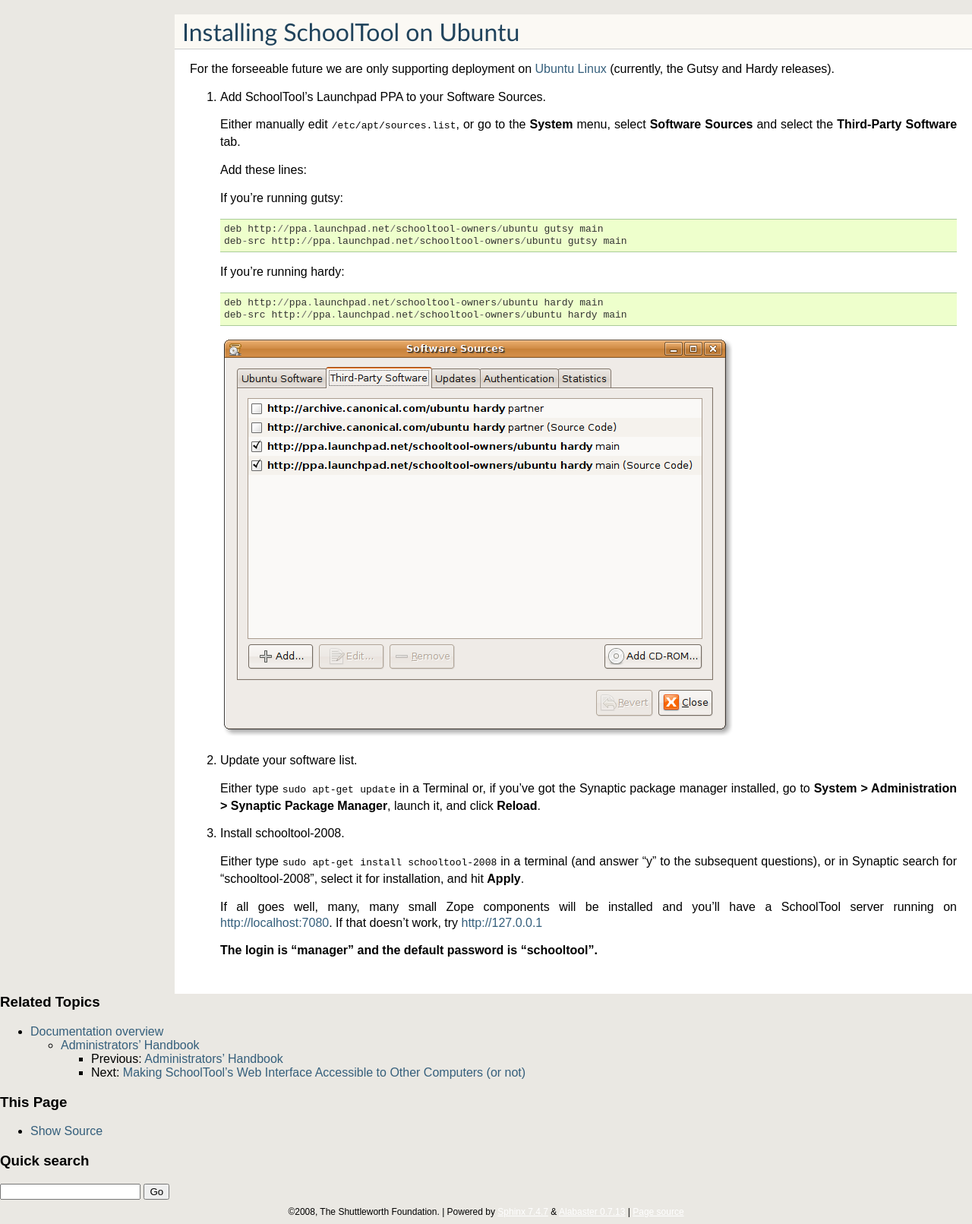
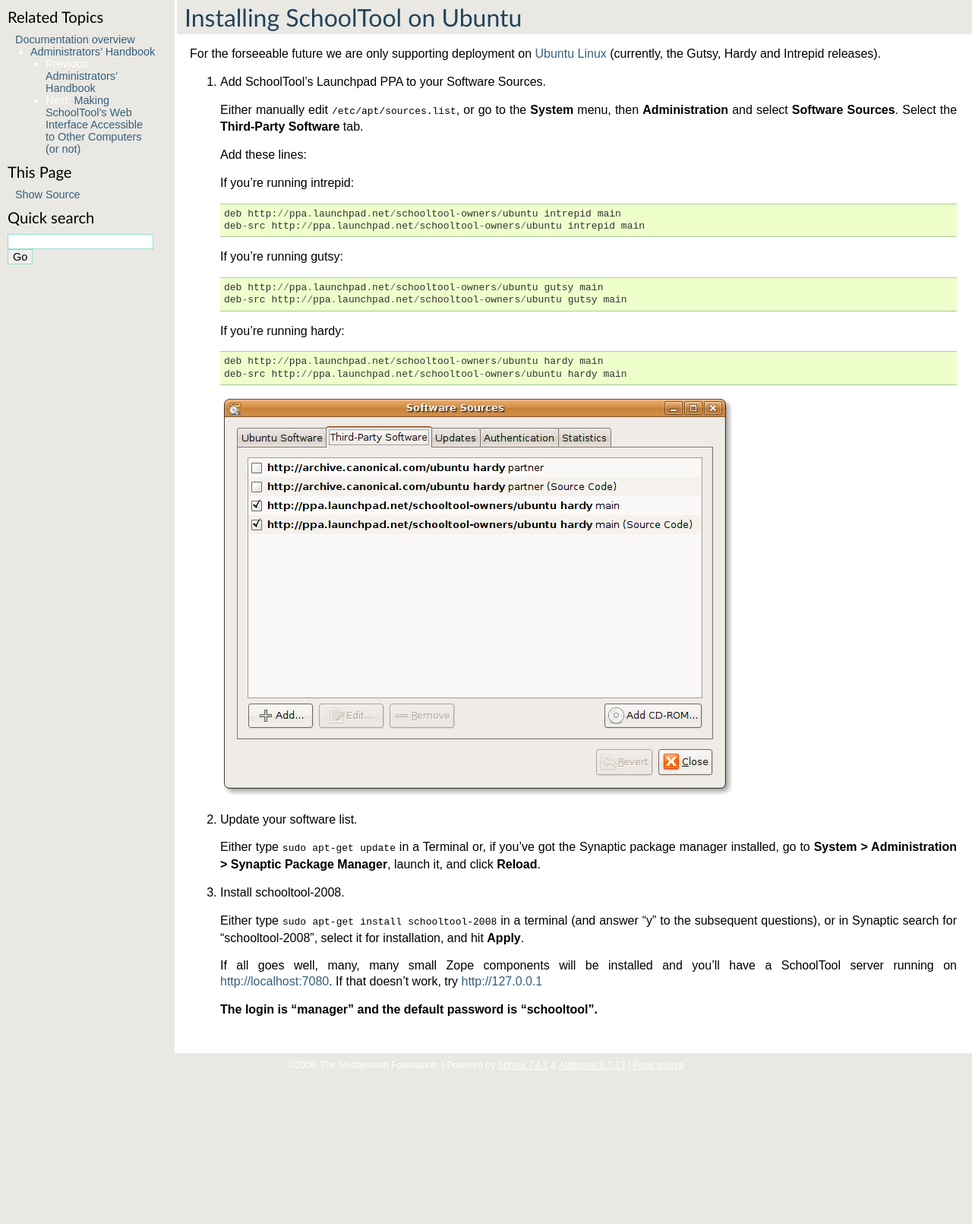
Before and after one commit to schooltool-project/schooltool-book, a Sphinx documentation site: the page built from source/install.rst, in a window 1280 px wide. Shown: the whole page at 76% size. Built offline with Sphinx 7.4.7, drawn with Linux system fonts in a browser that asks for light colours; after the commit the page ends 1418 px from its top, so only the background shows below that.

Commit message:
Finished Intrepid features.

```diff
--- a/source/.static/schooltool.css
+++ b/source/.static/schooltool.css
@@ -31,11 +31,11 @@
     padding: 0 20px 30px 20px;
 }
 
-div.sidebarwrapper {
+div.sphinxsidebarwrapper {
     padding: 10px 5px 0 10px;
 }
 
-div.sidebar {
+div.sphinxsidebar {
     float: left;
     width: 230px;
     margin-left: -100%;
@@ -47,7 +47,7 @@
 }
 
 div.footer {
-    color: black;
+    color: #fff;
     width: 100%;
     padding: 9px 0 9px 0;
     text-align: center;
@@ -92,7 +92,7 @@
 }
 
 /* ::: TOC :::: */
-div.sidebar h3 {
+div.sphinxsidebar h3 {
     font-family: 'Trebuchet MS', sans-serif;
     color: black;
     font-size: 1.4em;
@@ -101,7 +101,7 @@
     padding: 0;
 }
 
-div.sidebar h4 {
+div.sphinxsidebar h4 {
     font-family: 'Trebuchet MS', sans-serif;
     color: black;
     font-size: 1.3em;
@@ -110,41 +110,41 @@
     padding: 0;
 }
 
-div.sidebar p {
+div.sphinxsidebar p {
     color: white;
 }
 
-div.sidebar p.topless {
+div.sphinxsidebar p.topless {
     margin: 5px 10px 10px 10px;
 }
 
-div.sidebar ul {
+div.sphinxsidebar ul {
     margin: 10px;
     padding: 0;
     list-style: none;
     color: white;
 }
 
-div.sidebar ul ul,
-div.sidebar ul.want-points {
+div.sphinxsidebar ul ul,
+div.sphinxsidebar ul.want-points {
     margin-left: 20px;
     list-style: square;
 }
 
-div.sidebar ul ul {
+div.sphinxsidebar ul ul {
     margin-top: 0;
     margin-bottom: 0;
 }
 
-div.sidebar a {
-    color: #20435C;
+div.sphinxsidebar a {
+    color: #black;
 }
 
-div.sidebar form {
+div.sphinxsidebar form {
     margin-top: 10px;
 }
 
-div.sidebar input {
+div.sphinxsidebar input {
     border: 1px solid #98dbcc;
     font-family: sans-serif;
     font-size: 1em;
@@ -513,10 +513,10 @@
 div.body h5,
 div.body h6 {
     font-family: 'Trebuchet MS', sans-serif;
-    background-color: #FBF9F4;
+    background-color: #EAE8E3;
+    border-left: 3px solid #fff;
     font-weight: normal;
     color: #20435c;
-    border-bottom: 1px solid #ccc;
     margin: 20px -20px 10px -20px;
     padding: 3px 0 3px 10px;
 }
@@ -556,6 +556,10 @@
     line-height: 130%;
 }
 
+div.body p.caption {
+    text-align: inherit;
+}
+
 div.body td {
     text-align: left;
 }
@@ -564,6 +568,14 @@
     list-style: none;
     margin: 10px 0 10px 20px;
     padding: 0;
+}
+
+.field-list ul {
+    padding-left: 1em;
+}
+
+.first {
+    margin-top: 0 !important;
 }
 
 /* "Footnotes" heading */
@@ -657,6 +669,15 @@
     border: 0 !important;
 }
 
+.field-list ul {
+    margin: 0;
+    padding-left: 1em;
+}
+
+.field-list p {
+    margin: 0;
+}
+
 dl {
     margin-bottom: 15px;
     clear: both;
@@ -702,10 +723,11 @@
     border: 1px solid #ac9;
     border-left: none;
     border-right: none;
+    overflow: auto;
 }
 
 td.linenos pre {
-    padding: 0;
+    padding: 5px 0px;
     border: 0;
     background-color: transparent;
     color: #aaa;
@@ -801,7 +823,7 @@
         width : 100%;
     }
 
-    div.sidebar,
+    div.sphinxsidebar,
     div.related,
     div.footer,
     div#comments div.new-comment-box,
--- a/source/conf.py
+++ b/source/conf.py
@@ -42,9 +42,9 @@
 # other places throughout the built documents.
 #
 # The short X.Y version.
-version = '2008.4'
+version = '2008.10'
 # The full version, including alpha/beta/rc tags.
-release = '2008.4.1'
+release = '2008.10.0'
 
 # There are two options for replacing |today|: either, you set today to some
 # non-false value, then it is used:
--- a/source/developers.rst
+++ b/source/developers.rst
@@ -9,6 +9,5 @@
    :maxdepth: 2
 
    dev_sandbox
-   state_of_the_nation
    dev_devmode
    introspector
--- a/source/install.rst
+++ b/source/install.rst
@@ -3,13 +3,18 @@
 Installing SchoolTool on Ubuntu
 ===============================
 
-For the forseeable future we are only supporting deployment on `Ubuntu Linux <http://ubuntu.com>`_ (currently, the Gutsy and Hardy releases).
+For the forseeable future we are only supporting deployment on `Ubuntu Linux <http://ubuntu.com>`_ (currently, the Gutsy, Hardy and Intrepid releases).
 
 #. Add SchoolTool's Launchpad PPA to your Software Sources.
 
-   Either manually edit ``/etc/apt/sources.list``, or go to the **System** menu, select **Software Sources** and select the **Third-Party Software** tab.
+   Either manually edit ``/etc/apt/sources.list``, or go to the **System** menu, then **Administration** and select **Software Sources**.  Select the **Third-Party Software** tab.
 
    Add these lines:
+
+   If you're running intrepid::
+
+    deb http://ppa.launchpad.net/schooltool-owners/ubuntu intrepid main
+    deb-src http://ppa.launchpad.net/schooltool-owners/ubuntu intrepid main
 
    If you're running gutsy::
 
--- a/source/users.rst
+++ b/source/users.rst
@@ -1,5 +1,7 @@
-Users' Guide
-============
+Users' Guide (needs revision)
+=============================
+
+This document needs to be updated for the Intrepid release and completed, but should be helpful in its current form.
 
 Contents:
 
```
Also changed, not shown: source/intrepid-features.rst (+9 -1 lines), source/images/intrepid/activity.png (added), source/images/intrepid/calendar.png (added), source/images/intrepid/journal.png (added), source/images/intrepid/resource.png (added).
